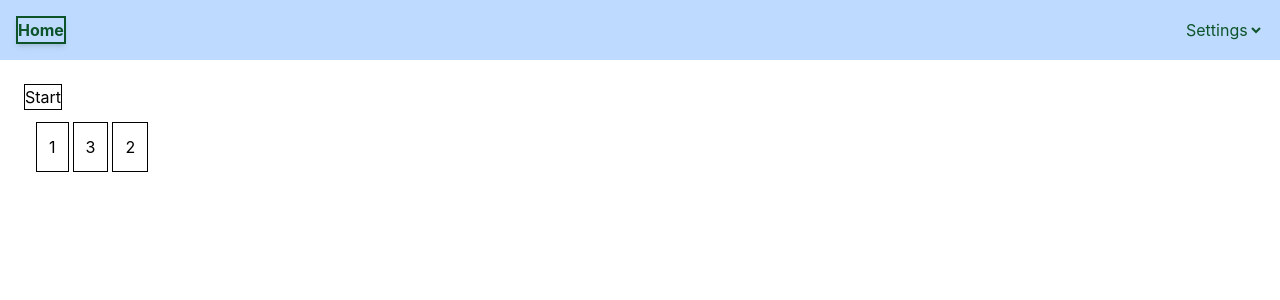
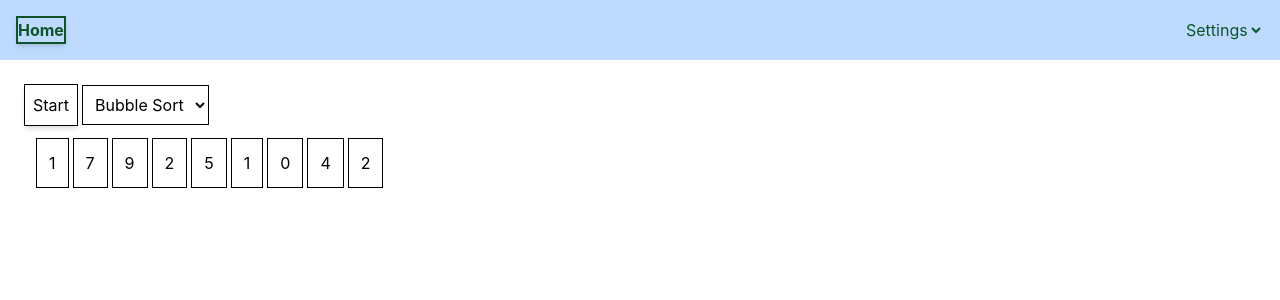
Before and after one commit to TheLaughingDuck/TheLaughingDuck.github.io, a React (Vite) app in the folder website/: page /algorithms in a window 1280 px wide. Shown: the top 300 px of the page. Built offline with nearby package versions, Linux system fonts and the light colour scheme.

Commit message:
Implemented Bubble sorting algorithm

```diff
--- a/website/src/algorithms.tsx
+++ b/website/src/algorithms.tsx
@@ -3,9 +3,10 @@ import { useEffect, useState } from "react";
 
 export default function Algorithms() {
     const [isActive, setisActive] = useState(false);
-    const [currentArray, setCurrentArray] = useState([1,3,2]); //[1,7,9,2,5,1,0,4,2]
+    const [currentArray, setCurrentArray] = useState([1,7,9,2,5,1,0,4,2]); //[1,7,9,2,5,1,0,4,2]
+    const [currentAlgorithm, setAlgorithm] = useState("Bubble Sort");
 
-    function RandomSort<T>(array: T[]): T[] {
+    function BogoSort<T>(array: T[]): T[] {
         const result = [...array]; // avoid mutating original
         for (let i = result.length - 1; i > 0; i--) {
             const j = Math.floor(Math.random() * (i + 1));
@@ -20,12 +21,45 @@ export default function Algorithms() {
         return result;
     }
 
+    function BubbleSort<T>(array: T[]): T[] {
+        const result = [...array]; // avoid mutating original
+
+        for (let i=0; i<result.length-1; i++){
+            if (result[i] > result[i+1]){
+                let carry = result[i];
+                result[i] = result[i+1];
+                result[i+1] = carry;
+
+                // break; // Enabled this makes the animation way prettier
+            }
+        }
+
+        // Check if sorted
+        if (isSorted(result)) {
+            setisActive(false);
+        }
+
+        return result;
+    }
+
+    function SortWithAlgorithm<T>(array: T[], algorithm: string): T[]{
+        if (algorithm == "BogoSort"){
+            return BogoSort(array);
+        } else if (algorithm == "Bubble Sort") {
+            return BubbleSort(array);
+        } else {
+            throw Error("An algorithm has to be specified!");
+        }
+    }
+
     useEffect(() => {
         if (!isActive) return;
 
         const interval = setInterval(() => {
-            console.log("Running process because state is Active");
-            setCurrentArray(RandomSort(currentArray));
+            setCurrentArray(prev => {
+                const updated = SortWithAlgorithm(prev, currentAlgorithm);
+                return updated;
+            });
         }, 1000);
 
         return () => clearInterval(interval);
@@ -34,9 +68,19 @@ export default function Algorithms() {
 
     return (
         <Layout>
-            <div>
+            <div className="space-x-1">
                 {/* Controls */}
-                <button className="border" onClick={() => setisActive(!isActive)}>{isActive ? "Stop" : "Start"}</button>
+                <button className="border p-2 hover:scale-105 shadow-md transition-transform duration-200" onClick={() => setisActive(!isActive)}>{isActive ? "Stop" : "Start"}</button>
+
+                <select
+                    className="ml-auto border p-2"
+                    value={currentAlgorithm}
+                    onChange={(e) => setAlgorithm(e.target.value)}
+                    defaultValue={"BubbleSort"}
+                >
+                    <option value="BogoSort">BogoSort</option>
+                    <option value="Bubble Sort">Bubble Sort</option>
+                </select>
 
                 <div className="flex space-x-1 p-3">
                     {currentArray.map(number =>
```
